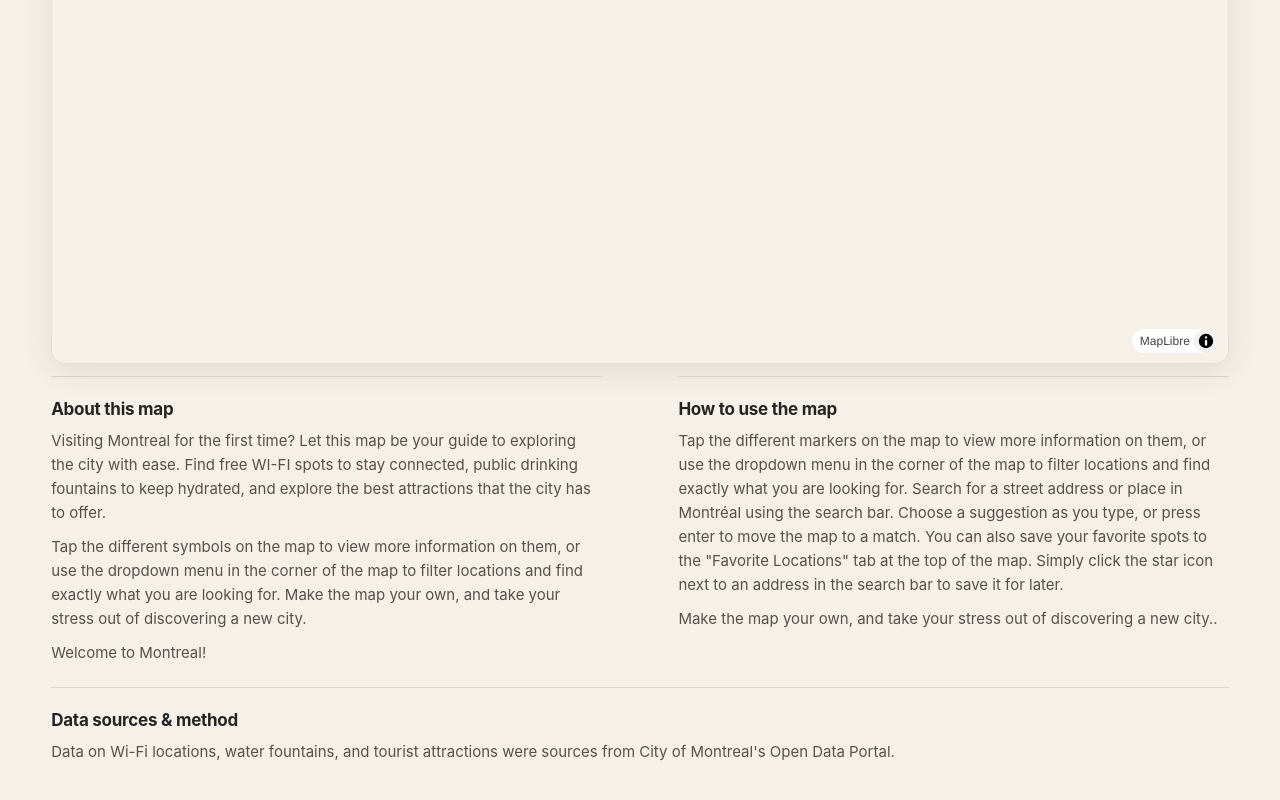
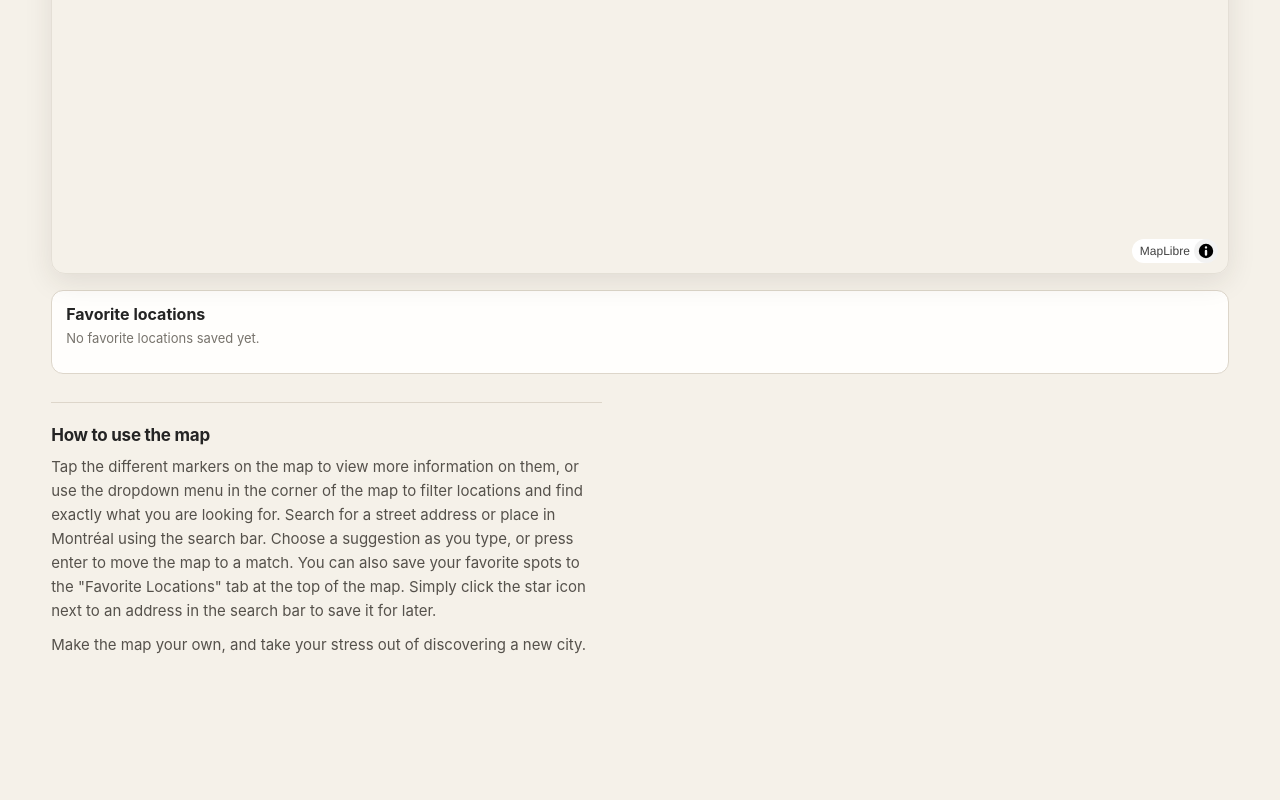
Before and after one commit to celine772/Project464, a plain HTML site: page Site/index.html in a window 1280 px wide. Shown: the part 808-1608 px from the top of the page. After the commit the page ends 1548 px from the top, so only its background shows below. Drawn offline with nearby package versions, Linux system fonts and the light colour scheme; no server answers.

Commit message:
moved the favorites bar under the map

```diff
--- a/Site/index.html
+++ b/Site/index.html
@@ -33,12 +33,6 @@
             </div>
         </form>
         <p id="search-status" role="status" aria-live="polite"></p>
-        <section class="favorites" aria-labelledby="favorites-heading">
-            <h2 id="favorites-heading">Favorite locations</h2>
-            <p id="favorites-status" role="status" aria-live="polite">Use a star beside a search suggestion to save it.
-            </p>
-            <ul id="favorites-list" class="favorites-list"></ul>
-        </section>
         <p id="status" class="data-status" role="status" aria-live="polite"></p>
 
         <div class="map-frame">
@@ -76,24 +70,14 @@
             </div>
         </div>
 
+        <section class="favorites" aria-labelledby="favorites-heading">
+            <h2 id="favorites-heading">Favorite locations</h2>
+            <p id="favorites-status" role="status" aria-live="polite">Use a star beside a search suggestion to save it.
+            </p>
+            <ul id="favorites-list" class="favorites-list"></ul>
+        </section>
+
         <div class="map-information">
-            <section class="info-section" aria-labelledby="about-heading">
-                <h2 id="about-heading">About this map</h2>
-                <p>Visiting Montreal for the first time? Let this map be your guide to exploring the city with ease.
-                    Find free WI-FI spots to stay connected, public drinking fountains to keep hydrated, and explore the
-                    best attractions that the city has to offer.
-                </p>
-
-                <p>
-                    Tap the different symbols on the map to view more information on them, or use the dropdown menu in
-                    the corner of the map to filter locations and find exactly what you are looking for. Make the map
-                    your own, and take your stress out of discovering a new city.
-                </p>
-                <p>
-                    Welcome to Montreal!
-                </p>
-            </section>
-
             <section class="info-section" aria-labelledby="howto-heading">
                 <h2 id="howto-heading">How to use the map</h2>
                 <p>Tap the different markers on the map to view more information on them, or use the dropdown menu in
@@ -104,17 +88,10 @@
                     the top of the map. Simply click the star icon next to an address in the search bar to save it for
                     later. </p>
                 <p>
-                    Make the map your own, and take your stress out of discovering a new city..</p>
+                    Make the map your own, and take your stress out of discovering a new city.</p>
                 </p>
             </section>
 
-            <section class="info-section sources" aria-labelledby="sources-heading">
-                <h2 id="sources-heading">Data sources &amp; method</h2>
-                <p> Data on Wi-Fi locations, water fountains, and tourist attractions were sources from City of
-                    Montreal's Open Data Portal. </p>
-
-
-            </section>
         </div>
     </main>
     <script src="https://unpkg.com/maplibre-gl@5.6.2/dist/maplibre-gl.js"></script>
--- a/Site/style.css
+++ b/Site/style.css
@@ -716,6 +716,11 @@ h1 {
     width: 100%;
     height: min(68vh, 760px);
     min-height: 480px;
+    margin-top: 32px;
+}
+
+.map-frame+.favorites {
+    margin-top: 32px;
 }
 
 #map {
```
